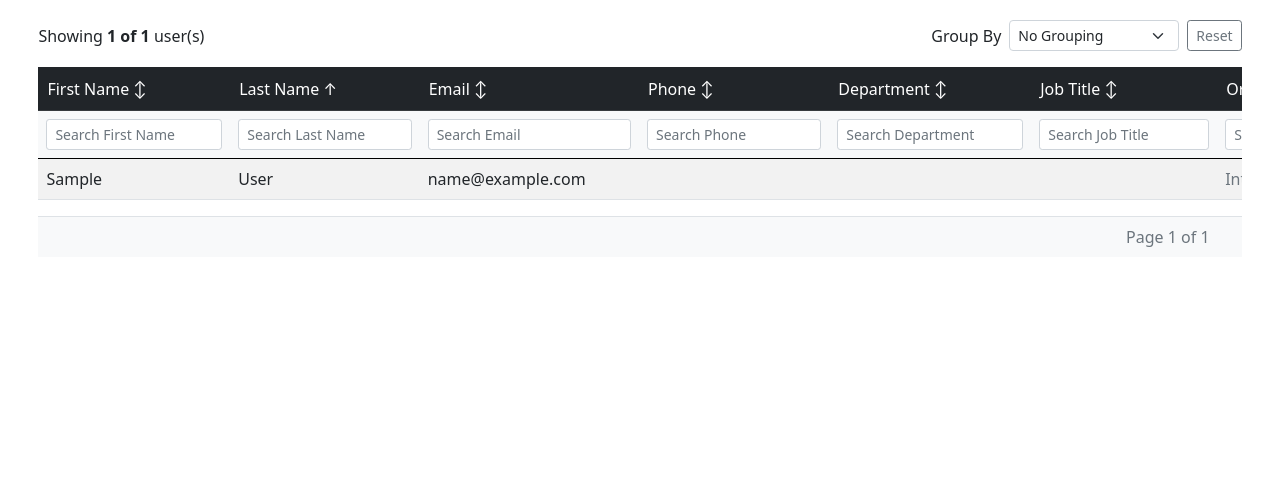
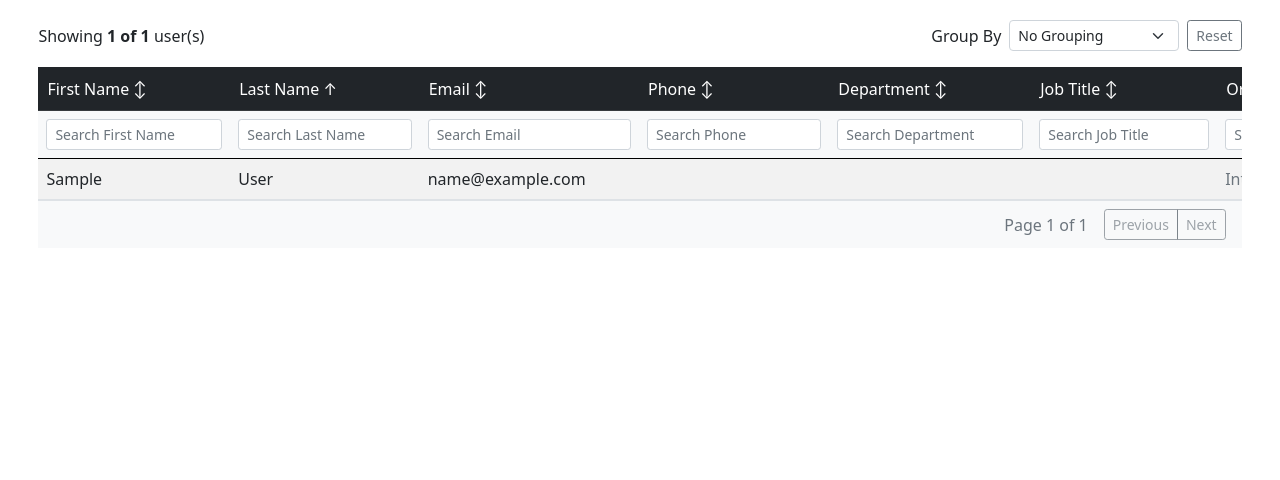
Before and after one commit to SvetAleksandrov/SoftUni-Platform-Certificate-Exchange, an ASP.NET Core app: page /Admin/Users in a window 1280 px wide. Shown: the part 233-713 px from the top of the page. Run offline with ASP.NET Core 8, Linux system fonts and the light colour scheme; the visitor is signed in with stand-in values (Sample User, id 1); data that the repository does not hold is empty; style sheets or scripts are compiled from the project's sources; some libraries are stand-ins or nearby versions.

Commit message:
style: unify pagination controls across management tables

```diff
--- a/SoftUni Platform Certificate Exchange/Areas/Admin/Views/Users/Index.cshtml
+++ b/SoftUni Platform Certificate Exchange/Areas/Admin/Views/Users/Index.cshtml
@@ -159,7 +159,7 @@
 
         <div class="table-responsive">
 
-            <table class="table table-striped table-hover align-middle"
+            <table class="table table-striped table-hover align-middle mb-0"
                    style="min-width: 1450px;">
 
                 <thead>
@@ -328,6 +328,13 @@
                         Previous
                     </a>
                 }
+                else
+                {
+                    <span class="btn btn-outline-secondary btn-sm disabled"
+                          aria-disabled="true">
+                        Previous
+                    </span>
+                }
 
                 @if (currentPage < totalPages)
                 {
@@ -348,6 +355,13 @@
                         Next
                     </a>
                 }
+                else
+                {
+                    <span class="btn btn-outline-secondary btn-sm disabled"
+                          aria-disabled="true">
+                        Next
+                    </span>
+                }
 
             </div>
         </div>
```
Also changed, not shown: SoftUni Platform Certificate Exchange/Areas/Admin/Views/Organizations/Index.cshtml (+15 -1 lines), SoftUni Platform Certificate Exchange/Views/Certificates/Index.cshtml (+15 -1 lines).
